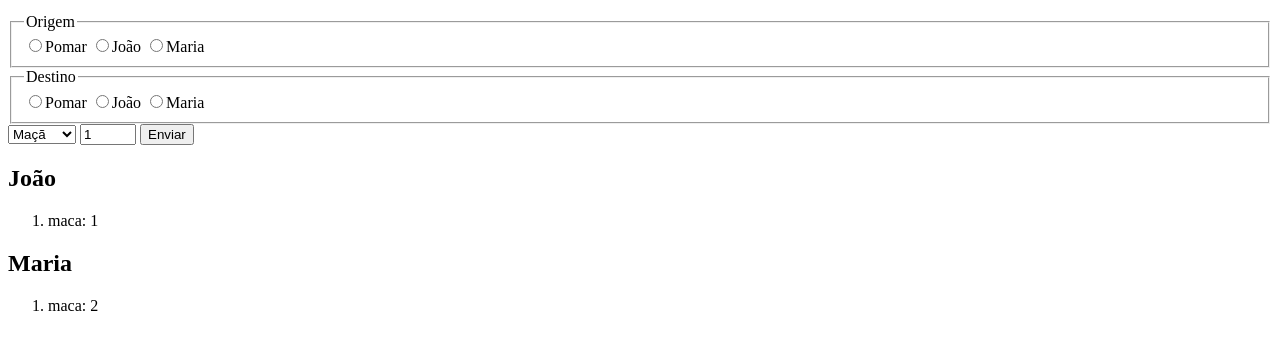
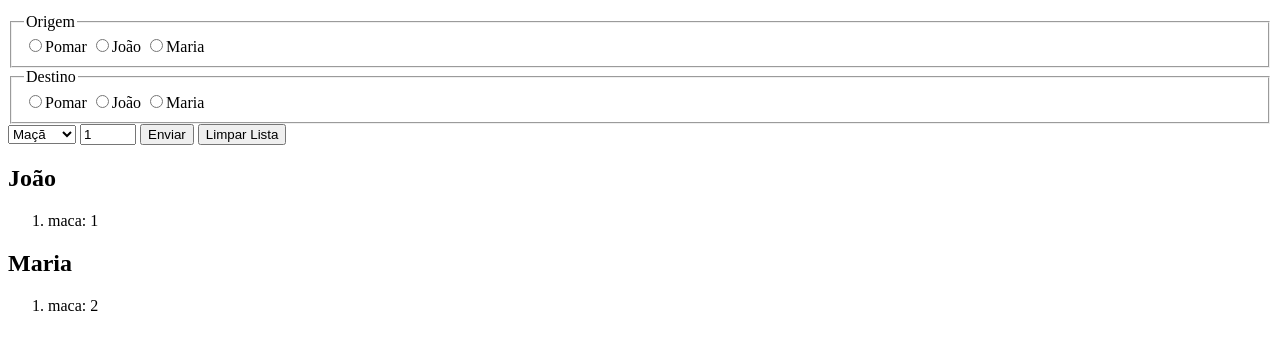
Before and after one commit to ufjf-dcc202/ufjf-dcc202-2023-3-b-atv12-joaoaugustopc, a website with bundled scripts: page index.html in a window 1280 px wide. Shown: the part 101-450 px from the top of the page. Built offline with nearby package versions, Linux system fonts and the light colour scheme.

Commit message:
Botao limpar lista

```diff
--- a/index.html
+++ b/index.html
@@ -50,6 +50,7 @@
             value="1"
           />
           <button type="submit">Enviar</button>
+          <button type="button" id="buttonLimparLista">Limpar Lista</button>
         </form>
       </section>
       <section id="saida">
```
